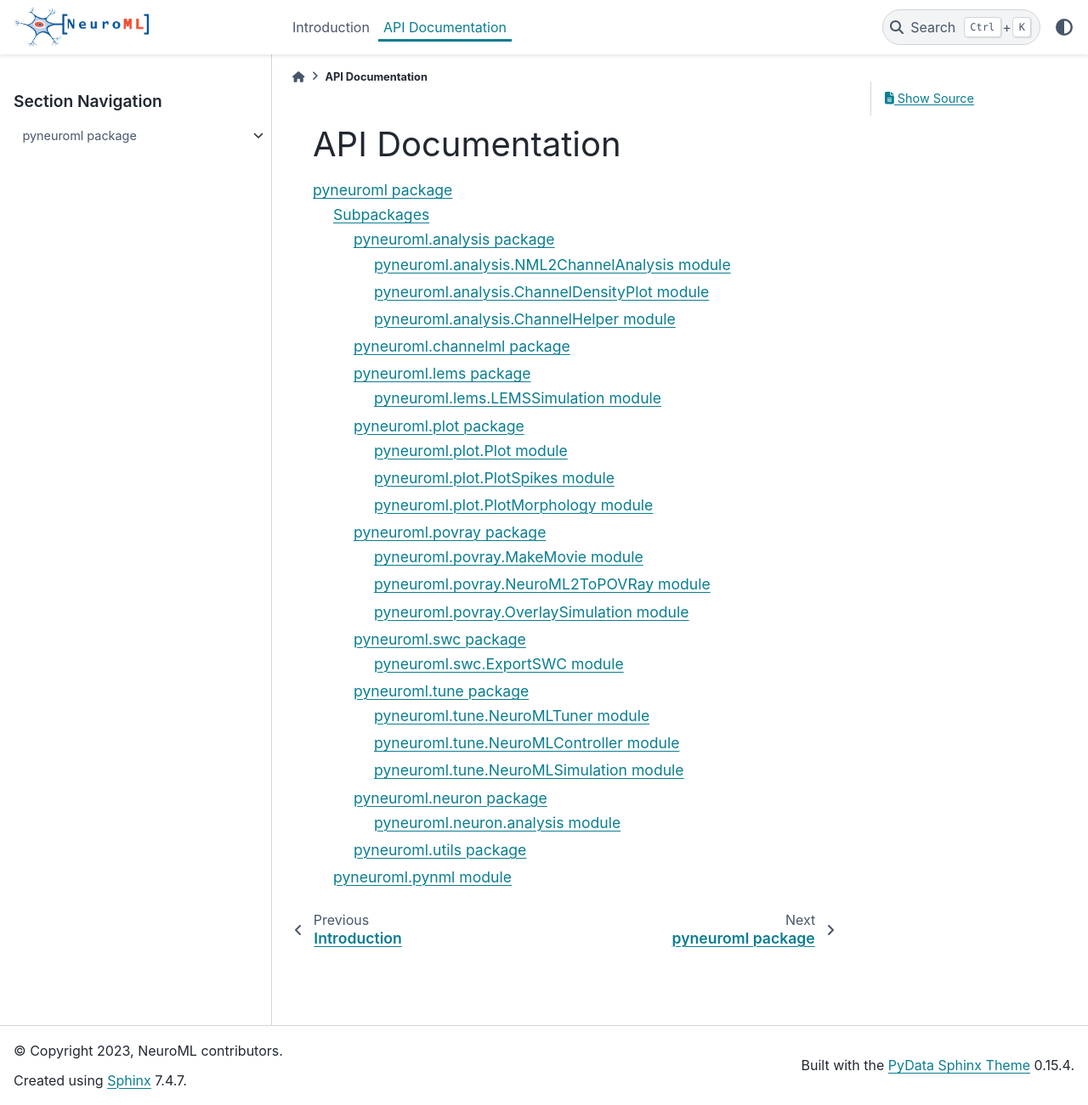
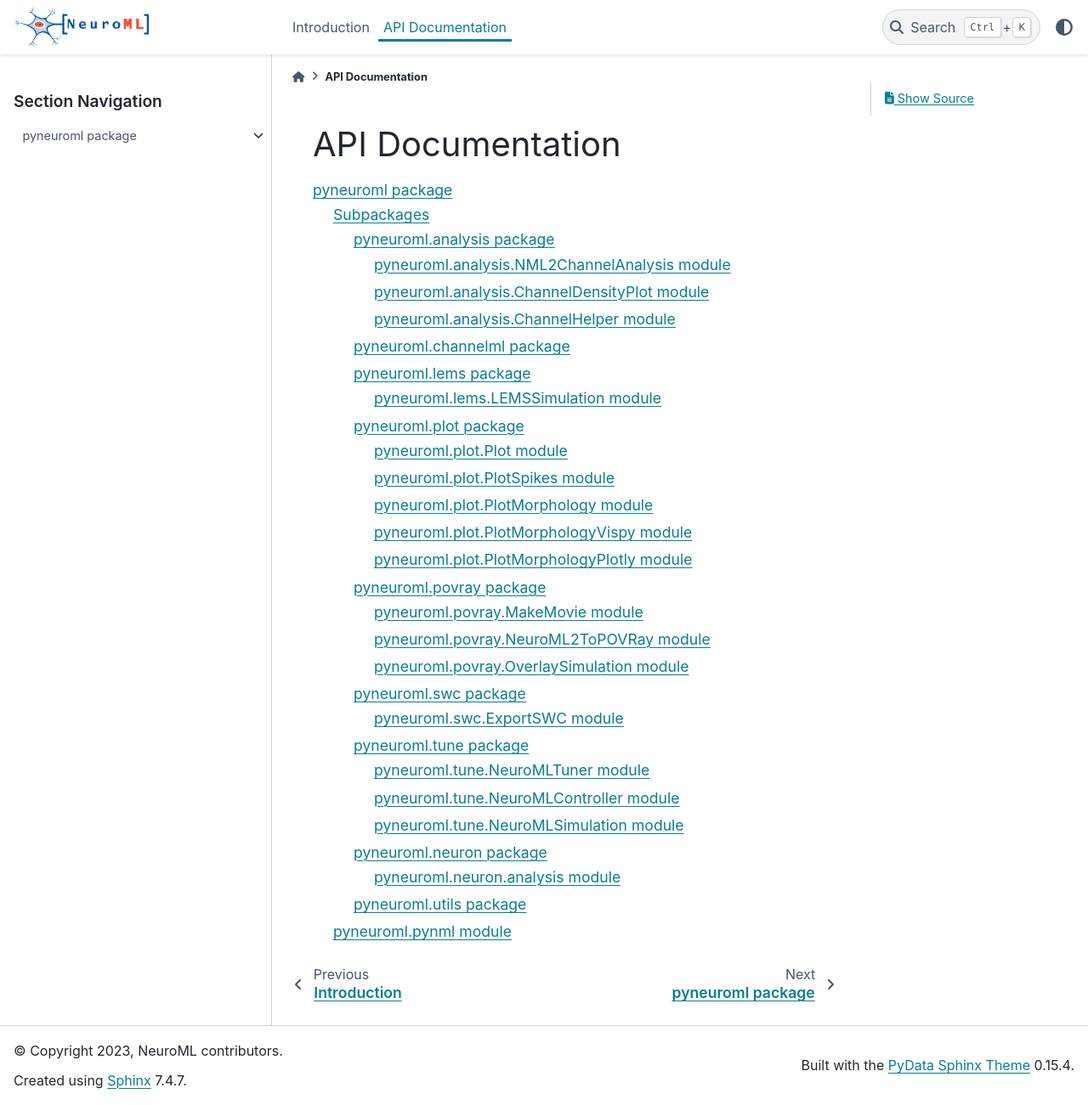
Before and after one commit to NeuroML/pyNeuroML, a Sphinx documentation site: the page built from docs/source/modules.rst, in a window 1280 px wide and 1301 px high. Shown: the whole window at 85% size. Built offline with Sphinx 7.4.7 and the PyData theme 0.15.4, drawn with Linux system fonts in a browser that asks for light colours.

Commit message:
docs: add vispy and plotly modules

```diff
--- a/docs/source/pyneuroml.plot.rst
+++ b/docs/source/pyneuroml.plot.rst
@@ -30,3 +30,19 @@ pyneuroml.plot.PlotMorphology module
    :undoc-members:
    :show-inheritance:
    :exclude-members:  set, add_line, plot_from_console, main, process_args, LineDataUnits
+
+pyneuroml.plot.PlotMorphologyVispy module
+------------------------------------------
+
+.. automodule:: pyneuroml.plot.PlotMorphologyVispy
+   :members:
+   :undoc-members:
+   :show-inheritance:
+
+pyneuroml.plot.PlotMorphologyPlotly module
+------------------------------------------
+
+.. automodule:: pyneuroml.plot.PlotMorphologyPlotly
+   :members:
+   :undoc-members:
+   :show-inheritance:
```
